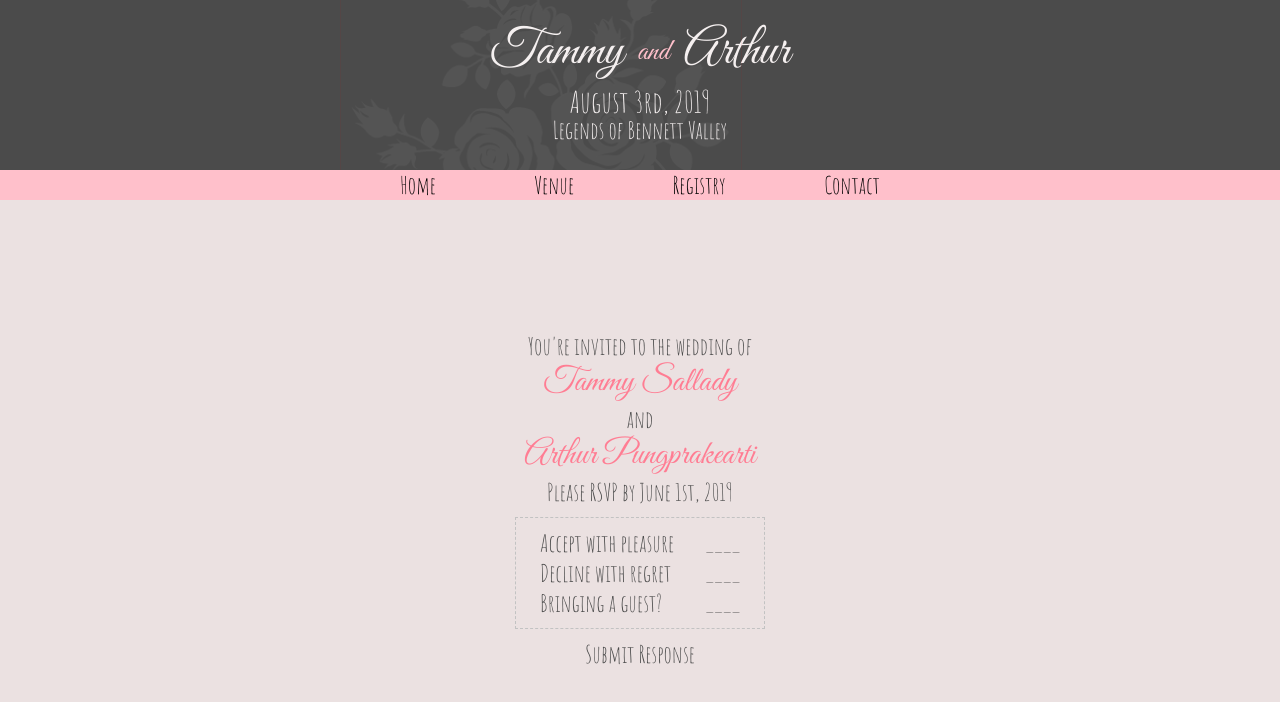
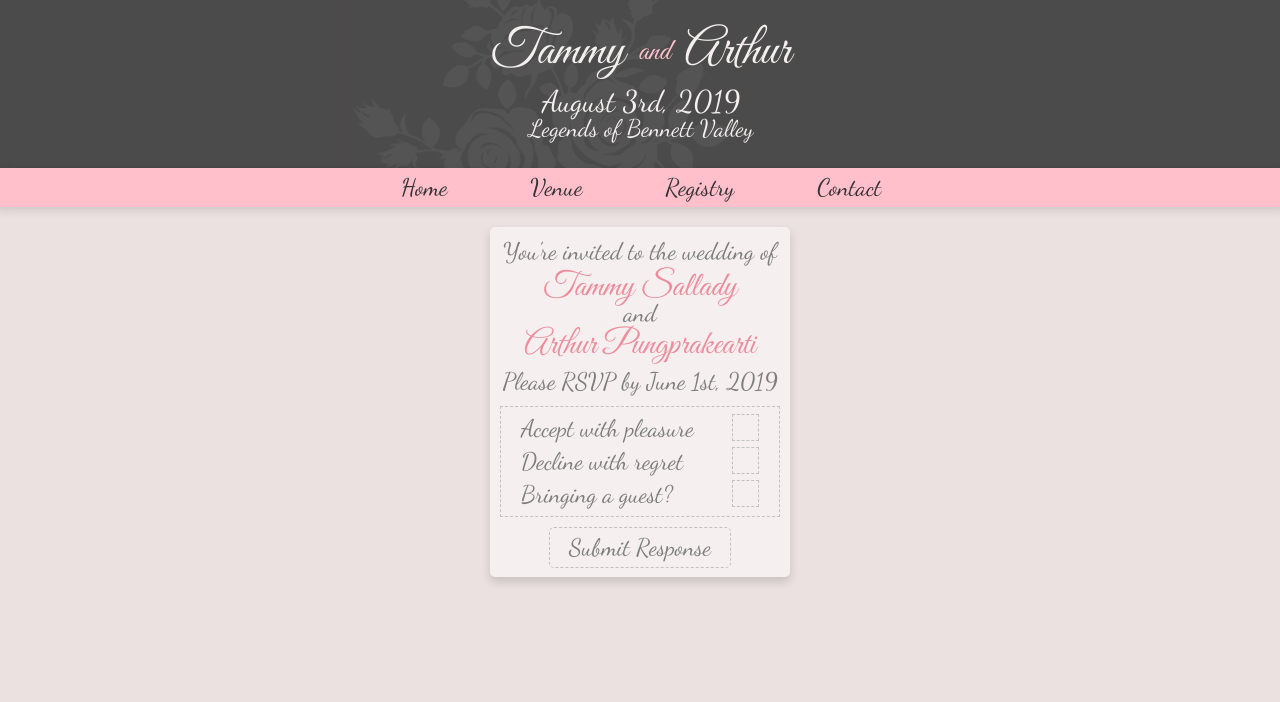
Before and after one commit to pungprakearti/tamthur, a React (Create React App) app: page /rsvp/1 in a window 1280 px wide. Shown: the top 702 px of the page. Built offline with nearby package versions, Linux system fonts and the light colour scheme.

Commit message:
Changed the primary font, added some styling, and started working on logic of rsvp option clicking.

```diff
--- a/src/RSVP.js
+++ b/src/RSVP.js
@@ -1,10 +1,28 @@
 import React, { Component } from 'react';
+import check from './check.png';
 import './RSVP.scss';
 
 export default class RSVP extends Component {
   constructor(props) {
     super(props);
-    this.state = { choice: null, guest: null };
+    this.state = { accept: false, decline: false, guest: false };
+
+    this.handleClick = this.handleClick.bind(this);
+  }
+
+  handleClick(evt) {
+    let cn = evt.target.className;
+    let section = cn.slice(cn.indexOf(' ') + 1, cn.length);
+    // if (this.state[section]) this.setState({ [section]: false });
+    // else this.setState({ [section]: true });
+
+    if (section === 'accept') {
+      if (this.state.accept) {
+        this.setState({ accept: false, decline: true, guest: false });
+      } else {
+        this.setState({ accept: true, decline: false });
+      }
+    }
   }
 
   render() {
@@ -14,7 +32,7 @@ export default class RSVP extends Component {
         <div className="RSVP-header">
           You're invited to the wedding of
           <div className="RSVP-name">Tammy Sallady</div>
-          and
+          <div className="RSVP-and">and</div>
           <div className="RSVP-name">Arthur Pungprakearti</div>
         </div>
         <div className="RSVP-end">Please RSVP by {this.props.endDate}</div>
@@ -22,19 +40,61 @@ export default class RSVP extends Component {
           <div className="RSVP-options-box">
             <div className="RSVP-option">
               <div className="RSVP-option-question">Accept with pleasure</div>
-              <div className="RSVP-option-answer">____</div>
+              <div
+                className="RSVP-option-answer accept"
+                onClick={this.handleClick}
+              >
+                {this.state.accept ? (
+                  <img
+                    src={check}
+                    alt="check mark"
+                    className="RSVP-click accept"
+                    onClick={this.handleClick}
+                  />
+                ) : (
+                  ''
+                )}
+              </div>
             </div>
             <div className="RSVP-option">
               <div className="RSVP-option-question">Decline with regret</div>
-              <div className="RSVP-option-answer">____</div>
+              <div
+                className="RSVP-option-answer decline"
+                onClick={this.handleClick}
+              >
+                {this.state.decline ? (
+                  <img
+                    src={check}
+                    alt="check mark"
+                    className="RSVP-click decline"
+                    onClick={this.handleClick}
+                  />
+                ) : (
+                  ''
+                )}
+              </div>
             </div>
             <div className="RSVP-option">
               <div className="RSVP-option-question">Bringing a guest?</div>
-              <div className="RSVP-option-answer">____</div>
+              <div
+                className="RSVP-option-answer guest"
+                onClick={this.handleClick}
+              >
+                {this.state.guest ? (
+                  <img
+                    src={check}
+                    alt="check mark"
+                    className="RSVP-click guest"
+                    onClick={this.handleClick}
+                  />
+                ) : (
+                  ''
+                )}
+              </div>
             </div>
           </div>
         </div>
-        <div>Submit Response</div>
+        <div className="RSVP-submit">Submit Response</div>
       </div>
     );
   }
--- a/src/RSVP.scss
+++ b/src/RSVP.scss
@@ -1,24 +1,41 @@
 @import './_config.scss';
 
 .RSVP-cont {
+  margin-left: auto;
+  margin-right: auto;
+  margin-top: 20px;
+  margin-bottom: 20px;
   display: flex;
   flex-direction: column;
   justify-content: center;
-  height: calc(100vh - 200px);
+  background-color: $bg3;
+  width: 300px;
+  height: 350px;
+  border-radius: 5px;
+  box-shadow: 0 5px 10px $shad;
 }
 
 .RSVP-name {
-  color: rgb(255, 125, 147);
+  color: $pinkText;
   font-family: $headerff;
   font-size: 34px;
 }
 
+.RSVP-and {
+  margin-top: -5px;
+  line-height: 20px;
+}
+
 .RSVP-option {
+  box-sizing: border-box;
   display: flex;
   flex-direction: row;
   justify-content: space-between;
   width: 100%;
-  max-width: 200px;
+  padding-left: 15px;
+  padding-right: 15px;
+  padding-bottom: 2px;
+  padding-top: 2px;
 }
 
 .RSVP-options-box {
@@ -27,10 +44,10 @@
   display: flex;
   flex-direction: column;
   align-items: center;
-  border: 1px dashed rgb(194, 194, 194);
-  padding: 10px;
+  border: 1px dashed $pLineC;
+  padding: 5px;
   box-sizing: border-box;
-  width: 250px;
+  width: 280px;
 }
 
 .RSVP-options-cont {
@@ -39,8 +56,27 @@
   align-items: center;
 }
 
-@media only screen and (min-height: 825px) {
-  .RSVP-cont {
-    height: calc(100vh - 400px);
-  }
+.RSVP-option-answer {
+  width: 25px;
+  height: 25px;
+  border: 1px dashed $pLineC;
+  position: relative;
 }
+
+.RSVP-option-answer > img {
+  position: absolute;
+  top: 0;
+  width: 40px;
+  left: 0;
+  user-select: none;
+}
+
+.RSVP-submit {
+  margin-left: auto;
+  margin-right: auto;
+  border: 1px dashed $pLineC;
+  width: 180px;
+  padding-top: 5px;
+  padding-bottom: 5px;
+  border-radius: 5px;
+}
--- a/src/Top.scss
+++ b/src/Top.scss
@@ -7,6 +7,7 @@
   justify-content: center;
   background-color: $bg;
   color: $hText;
+  width: calc(100vw + 2px);
 }
 
 .Top-header {
@@ -59,6 +60,8 @@
   align-items: column;
   justify-content: center;
   background-color: pink;
+  padding: 5px;
+  box-shadow: 0 2px 10px $shad;
 }
 
 .Top-navbar-text {
@@ -74,7 +77,7 @@
 .Top-navbar-text > a,
 .Top-navbar-text > a:hover,
 .Top-navbar-text > a:visited {
-  color: black;
+  color: $linkC;
   text-decoration: none;
   transition: all 0.25s linear;
   padding-left: 10px;
--- a/src/_config.scss
+++ b/src/_config.scss
@@ -1,9 +1,14 @@
 @import url('https://fonts.googleapis.com/css?family=Great+Vibes');
-@import url('https://fonts.googleapis.com/css?family=Amatic+SC');
+@import url('https://fonts.googleapis.com/css?family=Dancing+Script');
 
 $bg: rgb(75, 75, 75);
 $bg2: rgb(235, 225, 225);
+$bg3: rgb(245, 239, 239);
 $hText: rgb(245, 240, 240);
-$pText: rgb(75, 75, 75);
+$pText: rgb(125, 125, 125);
 $headerff: 'Great Vibes', cursive;
-$linkff: 'Amatic SC', cursive;
+$linkff: 'Dancing Script', cursive;
+$linkC: rgb(50, 50, 50);
+$pinkText: rgb(237, 140, 156);
+$pLineC: rgb(194, 194, 194);
+$shad: rgba(0, 0, 0, 0.15);
--- a/src/index.scss
+++ b/src/index.scss
@@ -1,4 +1,9 @@
 @import './_config.scss';
+
+html {
+  margin: 0;
+  padding: 0;
+}
 
 body {
   margin: 0;
```
